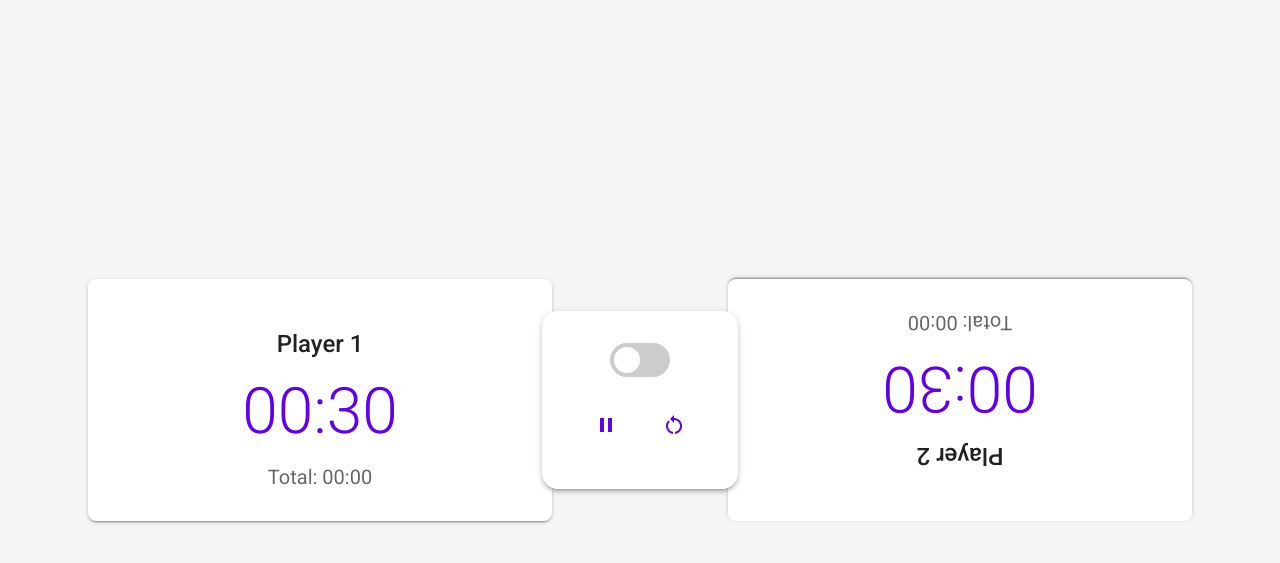
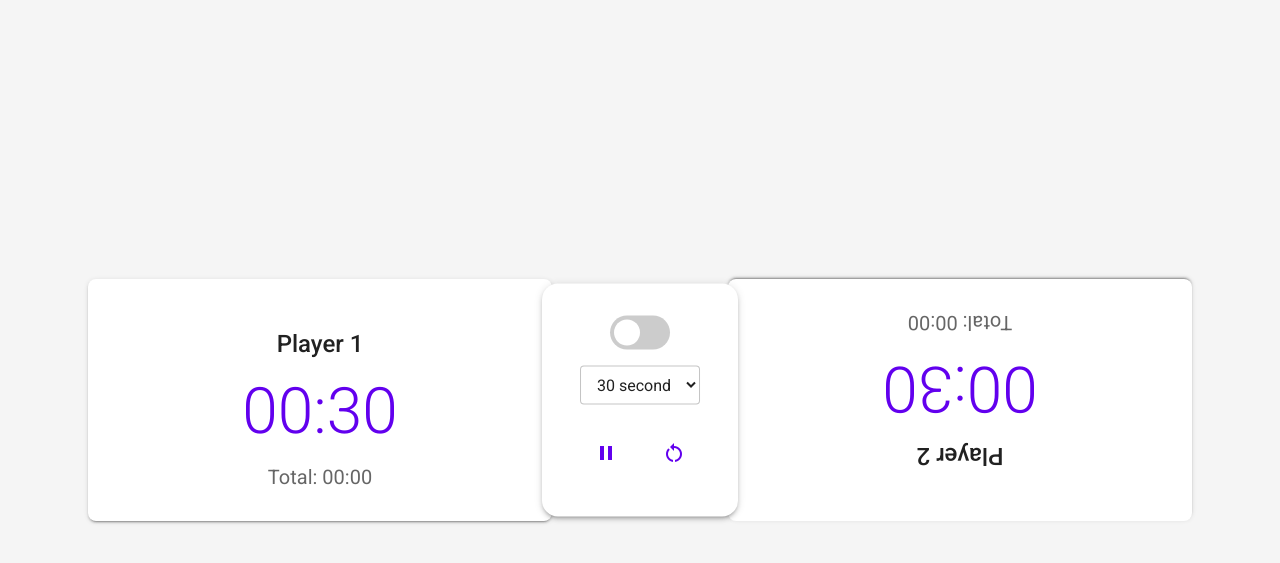
Before and after one commit to kkproc/carcassone-timer, a Flask app: page / in a window 1280 px wide. Shown: the top 563 px of the page. Run offline with Flask 3, Linux system fonts and the light colour scheme; some libraries are stand-ins or nearby versions.

Commit message:
Agent query: Can you verify if the time preset selector is visible in the control section and if changing the preset updates the timer values correctly?

```diff
--- a/static/css/style.css
+++ b/static/css/style.css
@@ -165,6 +165,31 @@ input:checked + .slider:before {
     color: var(--primary-color);
     font-size: 24px;
 }
+.preset-selector {
+    margin-bottom: 1rem;
+}
+
+.material-select {
+    padding: 8px 12px;
+    border: 1px solid rgba(0, 0, 0, 0.23);
+    border-radius: 4px;
+    background-color: var(--surface-color);
+    font-family: 'Roboto', sans-serif;
+    font-size: 1rem;
+    color: var(--text-primary);
+    width: 120px;
+    cursor: pointer;
+    transition: border-color 0.3s;
+}
+
+.material-select:hover {
+    border-color: var(--text-primary);
+}
+
+.material-select:focus {
+    border-color: var(--primary-color);
+    outline: none;
+}
 
 @media (max-width: 768px) {
     .split-container {
--- a/static/js/timer.js
+++ b/static/js/timer.js
@@ -1,7 +1,8 @@
 class CarcassonneTimer {
     constructor() {
-        this.player1Time = 30; // 30 seconds
-        this.player2Time = 30;
+        this.timePreset = 30; // Default 30 seconds
+        this.player1Time = this.timePreset;
+        this.player2Time = this.timePreset;
         this.player1Total = 0;
         this.player2Total = 0;
         this.currentPlayer = 1;
@@ -20,6 +21,7 @@ class CarcassonneTimer {
         this.playerSwitch = document.getElementById('player-switch');
         this.pauseBtn = document.getElementById('pause-btn');
         this.resetBtn = document.getElementById('reset-btn');
+        this.timePresetSelect = document.getElementById('time-preset');
 
         // Player 1 elements
         this.p1Minutes = document.getElementById('player1-minutes');
@@ -36,6 +38,16 @@ class CarcassonneTimer {
         this.playerSwitch.addEventListener('change', () => this.togglePlayer());
         this.pauseBtn.addEventListener('click', () => this.togglePause());
         this.resetBtn.addEventListener('click', () => this.resetTimer());
+        this.timePresetSelect.addEventListener('change', () => this.updateTimePreset());
+    }
+
+    updateTimePreset() {
+        if (!this.isRunning) {
+            this.timePreset = parseInt(this.timePresetSelect.value);
+            this.player1Time = this.timePreset;
+            this.player2Time = this.timePreset;
+            this.updateDisplay();
+        }
     }
 
     formatTime(seconds) {
@@ -108,8 +120,9 @@ class CarcassonneTimer {
 
     resetTimer() {
         clearInterval(this.timerInterval);
-        this.player1Time = 30;
-        this.player2Time = 30;
+        this.timePreset = parseInt(this.timePresetSelect.value);
+        this.player1Time = this.timePreset;
+        this.player2Time = this.timePreset;
         this.player1Total = 0;
         this.player2Total = 0;
         this.currentPlayer = 1;
--- a/templates/index.html
+++ b/templates/index.html
@@ -31,6 +31,15 @@
                         <input type="checkbox" id="player-switch">
                         <span class="slider"></span>
                     </label>
+                    <div class="preset-selector">
+                        <select id="time-preset" class="material-select">
+                            <option value="30">30 seconds</option>
+                            <option value="60">1 minute</option>
+                            <option value="120">2 minutes</option>
+                            <option value="180">3 minutes</option>
+                            <option value="300">5 minutes</option>
+                        </select>
+                    </div>
                     <div class="control-buttons">
                         <button id="pause-btn" class="material-button">
                             <span class="material-icons">pause</span>
```
